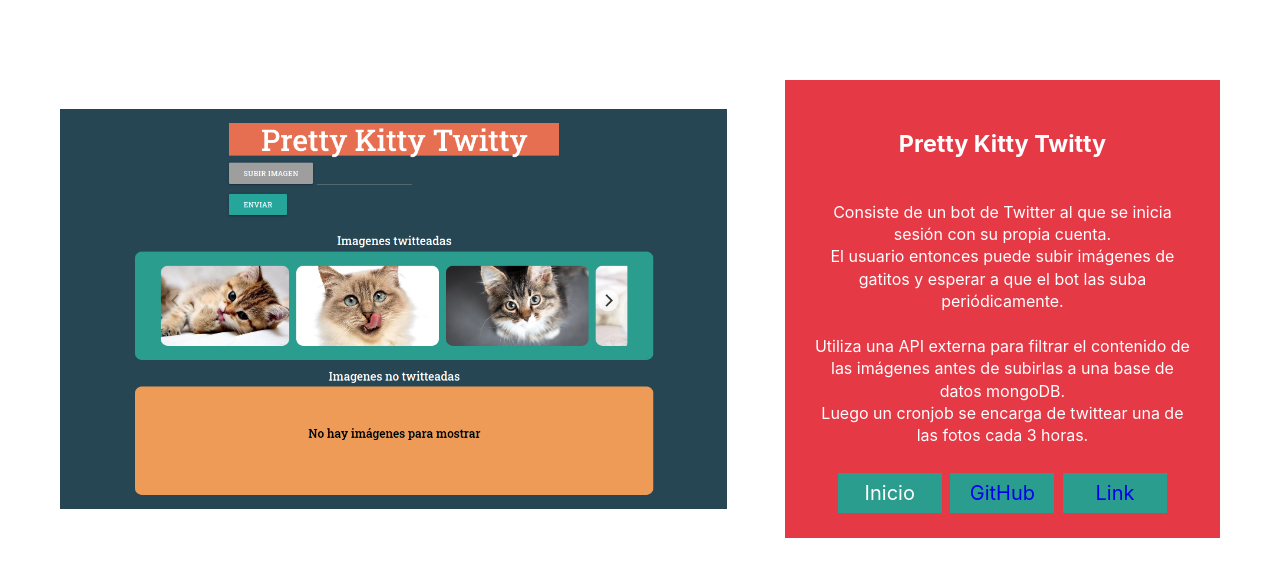
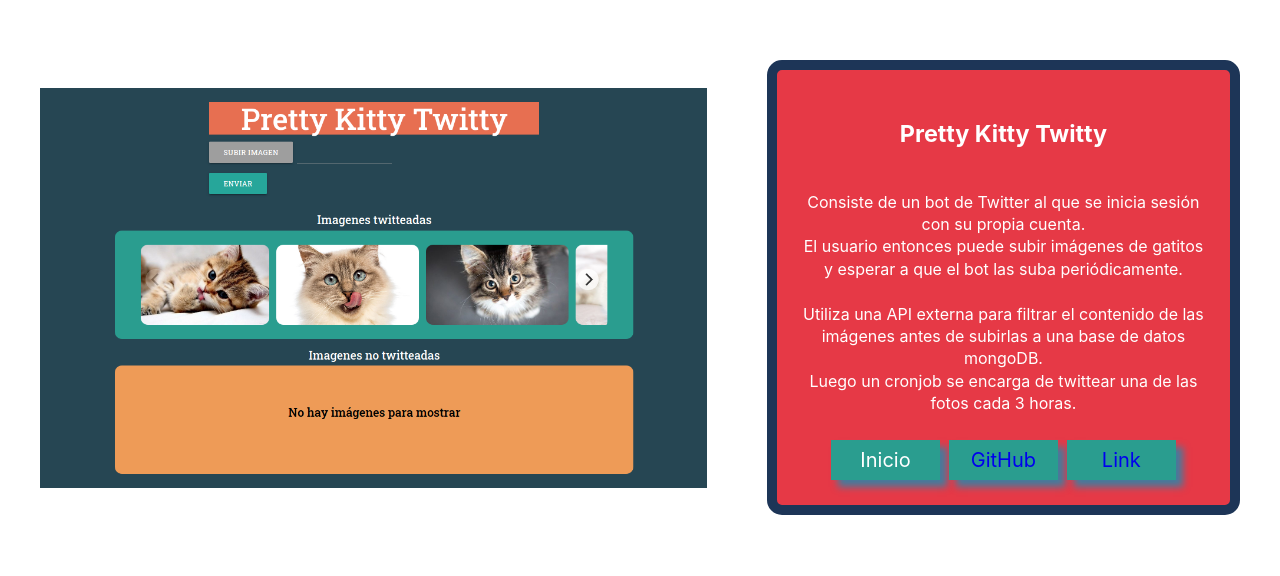
Before and after one commit to haykodarb/portfolio, a Next.js app: page /prettykitty in a window 1280 px wide. Shown: the top 576 px of the page. Built offline with nearby package versions, Linux system fonts and the light colour scheme.

Commit message:
Changed a few more things

```diff
--- a/components/route.module.css
+++ b/components/route.module.css
@@ -19,6 +19,10 @@
   margin-left: 5%;
   background-color: #e63946;
   color: white;
+  border-radius: 15px;
+  border-width: 10px;
+  border-color: #1d3557;
+  border-style: solid;
 }
 
 .subContainer {
@@ -27,7 +31,7 @@
   flex-direction: row;
   align-items: center;
   justify-content: center;
-  padding: 60px;
+  padding: 40px;
 }
 
 .textLink {
@@ -43,6 +47,7 @@
   color: "white";
   margin: 0;
   cursor: pointer;
+  box-shadow: 7px 7px 7px #457b9d;
 }
 
 .textLink:visited {
```
Also changed, not shown: pages/termotanque.js (+5 -4 lines).
